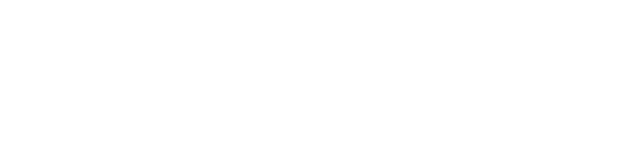
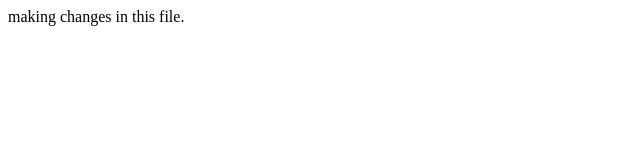
Before and after one commit to JivanRaundal/Assess1, a plain HTML site: page index.html in a window 1280 px wide. Shown: the whole page, without its empty margins (0-640 px from the left). Drawn offline with Linux system fonts and the light colour scheme.

Commit message:
modified index.html

```diff
--- a/index.html
+++ b/index.html
@@ -2,5 +2,6 @@
 <head>
 </head>
 <body>
+    making changes in this file.
 </body>
 </html>
```
